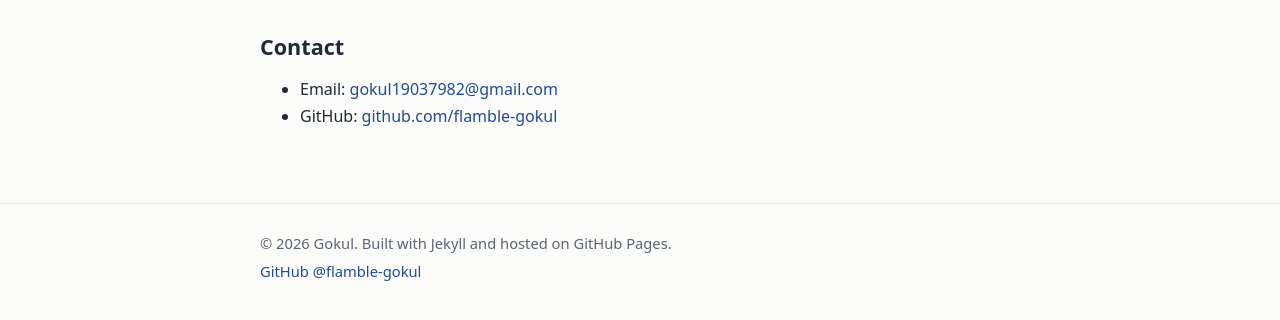
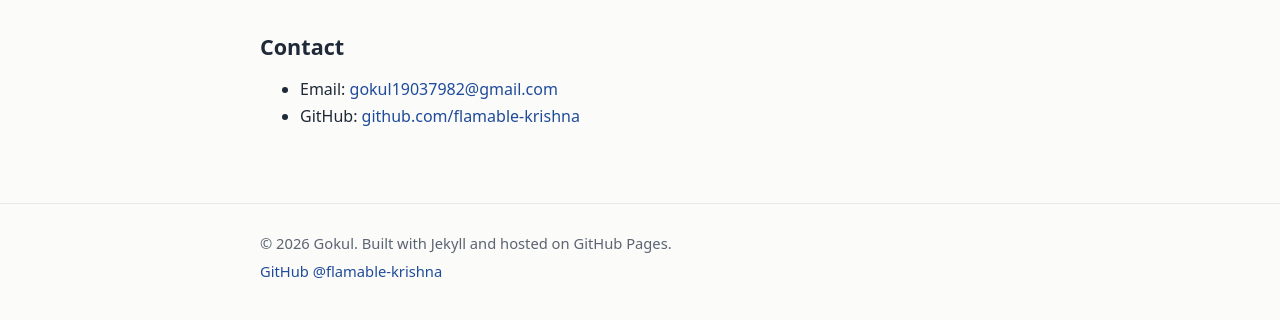
Before and after one commit to flamable-krishna/flamable-krishna.github.io, a Jekyll site: the page built from about.md, in a window 1280 px wide. Shown: the part 533-853 px from the top of the page. Built offline with Jekyll 4.4.1, drawn with Linux system fonts in a browser that asks for light colours.

Commit message:
Configure site for flamable-krishna.github.io (user site)

```diff
--- a/_config.yml
+++ b/_config.yml
@@ -1,11 +1,11 @@
 title: Gokul
 description: Student profile, projects, and learning blog by Gokul.
-url: "https://flamble-gokul.github.io"
+url: "https://flamable-krishna.github.io"
 baseurl: ""
 author:
   name: Gokul
   email: gokul19037982@gmail.com
-  github: flamble-gokul
+  github: flamable-krishna
 
 permalink: /blog/:year/:month/:day/:title/
 markdown: kramdown
--- a/_data/projects.yml
+++ b/_data/projects.yml
@@ -3,6 +3,6 @@
 #
 # - name: My Project
 #   description: What it does and what I learned.
-#   github: https://github.com/flamble-gokul/my-project
-#   demo: https://flamble-gokul.github.io/my-project/   # optional
+#   github: https://github.com/flamable-krishna/my-project
+#   demo: https://flamable-krishna.github.io/my-project/   # optional
 []
--- a/about.md
+++ b/about.md
@@ -23,4 +23,4 @@ Hello! I&rsquo;m **Gokul**, a student who likes to learn new and interesting thi
 ## Contact
 
 - Email: [gokul19037982@gmail.com](mailto:gokul19037982@gmail.com)
-- GitHub: [github.com/flamble-gokul](https://github.com/flamble-gokul)
+- GitHub: [github.com/flamable-krishna](https://github.com/flamable-krishna)
```
Also changed, not shown: projects.md (+1 -1 lines), README.md.
